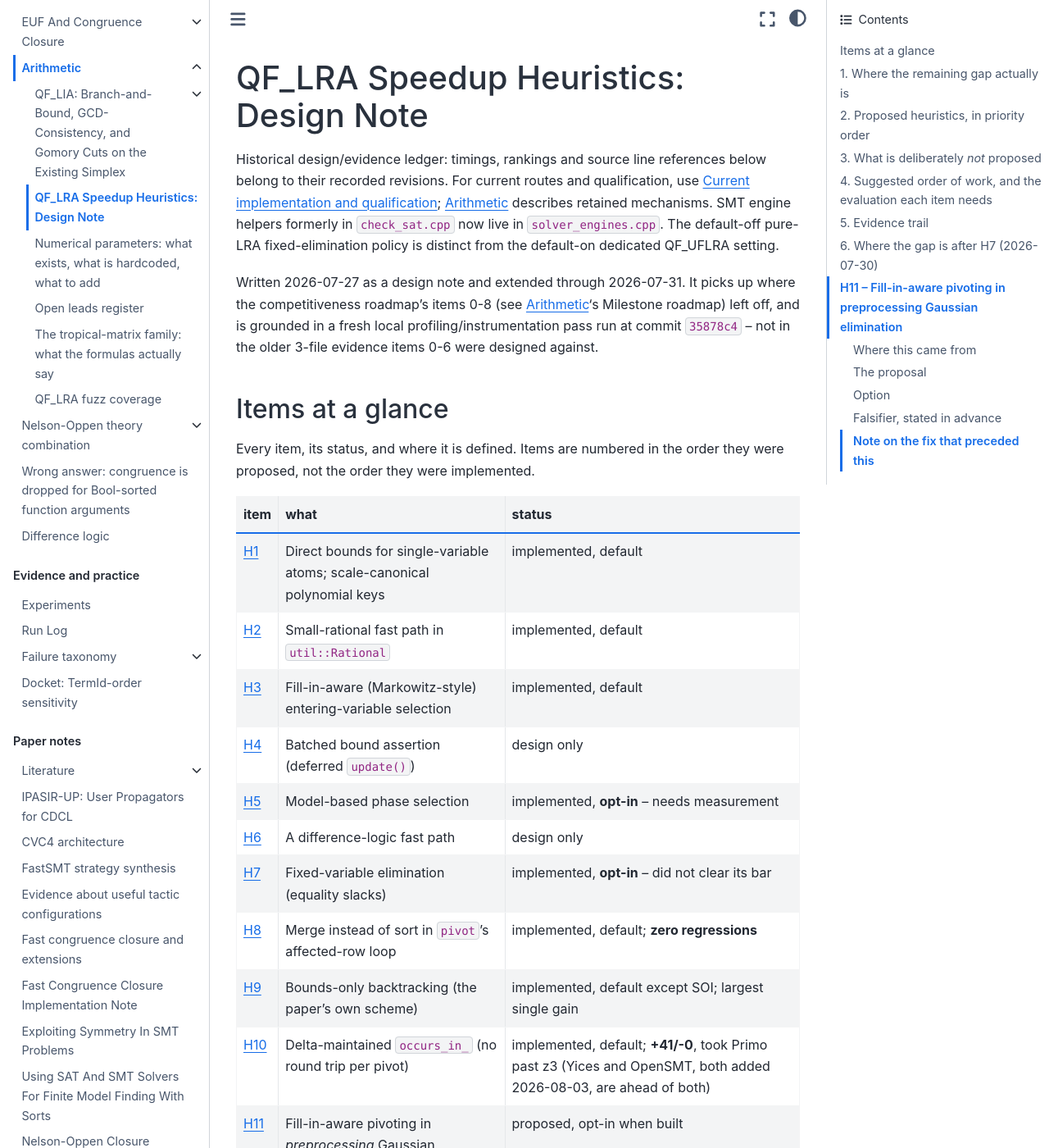
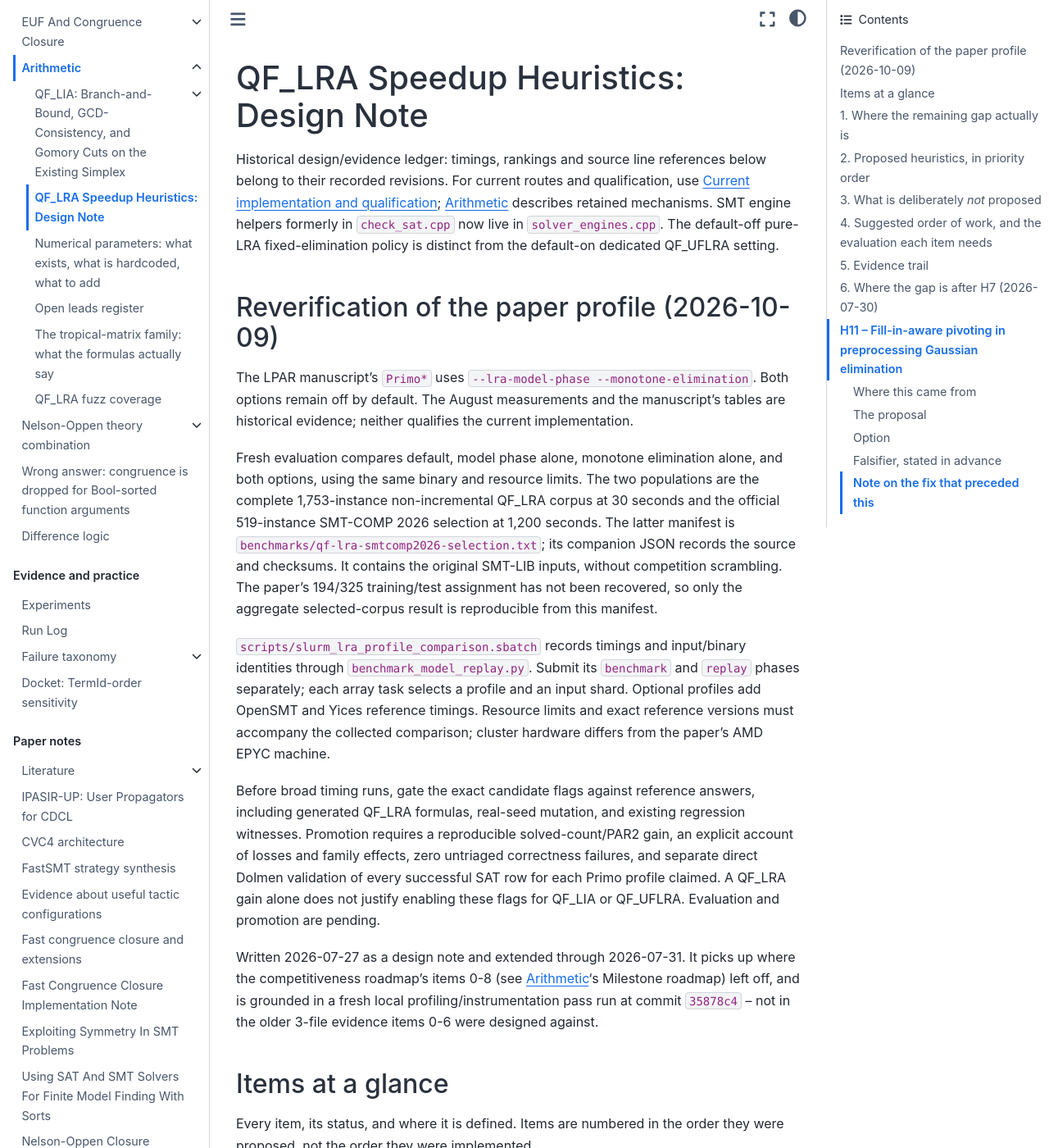
Before and after one commit to primo-solver/primo, a Jupyter Book: the page built from docs/qf-lra-heuristics.md, in a window 1280 px wide and 1400 px high. Shown: the whole window at 82% size. Built offline with Jupyter Book 1.0.4 settings and Sphinx 7.4.7 and the Sphinx Book theme 1.1.4, drawn with Linux system fonts in a browser that asks for light colours.

```diff
--- a/docs/qf-lra-heuristics.md
+++ b/docs/qf-lra-heuristics.md
@@ -6,6 +6,37 @@ use [](current-status.md); [](arithmetic.md) describes retained mechanisms.
 SMT engine helpers formerly in `check_sat.cpp` now live in `solver_engines.cpp`.
 The default-off pure-LRA fixed-elimination policy is distinct from the default-on
 dedicated QF_UFLRA setting.
+
+## Reverification of the paper profile (2026-10-09)
+
+The LPAR manuscript's `Primo*` uses `--lra-model-phase --monotone-elimination`.
+Both options remain off by default. The August measurements and the manuscript's
+tables are historical evidence; neither qualifies the current implementation.
+
+Fresh evaluation compares default, model phase alone, monotone elimination alone,
+and both options, using the same binary and resource limits. The two populations
+are the complete 1,753-instance non-incremental QF_LRA corpus at 30 seconds and
+the official 519-instance SMT-COMP 2026 selection at 1,200 seconds. The latter
+manifest is `benchmarks/qf-lra-smtcomp2026-selection.txt`; its companion JSON
+records the source and checksums. It contains the original SMT-LIB inputs,
+without competition scrambling. The paper's 194/325 training/test assignment
+has not been recovered, so only the aggregate selected-corpus result is
+reproducible from this manifest.
+
+`scripts/slurm_lra_profile_comparison.sbatch` records timings and input/binary
+identities through `benchmark_model_replay.py`. Submit its `benchmark` and
+`replay` phases separately; each array task selects a profile and an input
+shard. Optional profiles add OpenSMT and Yices reference timings. Resource
+limits and exact reference versions must accompany the collected comparison;
+cluster hardware differs from the paper's AMD EPYC machine.
+
+Before broad timing runs, gate the exact candidate flags against reference
+answers, including generated QF_LRA formulas, real-seed mutation, and existing
+regression witnesses. Promotion requires a reproducible solved-count/PAR2 gain,
+an explicit account of losses and family effects, zero untriaged correctness
+failures, and separate direct Dolmen validation of every successful SAT row
+for each Primo profile claimed. A QF_LRA gain alone does not justify enabling
+these flags for QF_LIA or QF_UFLRA. Evaluation and promotion are pending.
 
 Written 2026-07-27 as a design note and extended through 2026-07-31. It picks
 up where the competitiveness roadmap's items 0-8 (see [](arithmetic.md)'s
```
Also changed, not shown: 3 other files.
